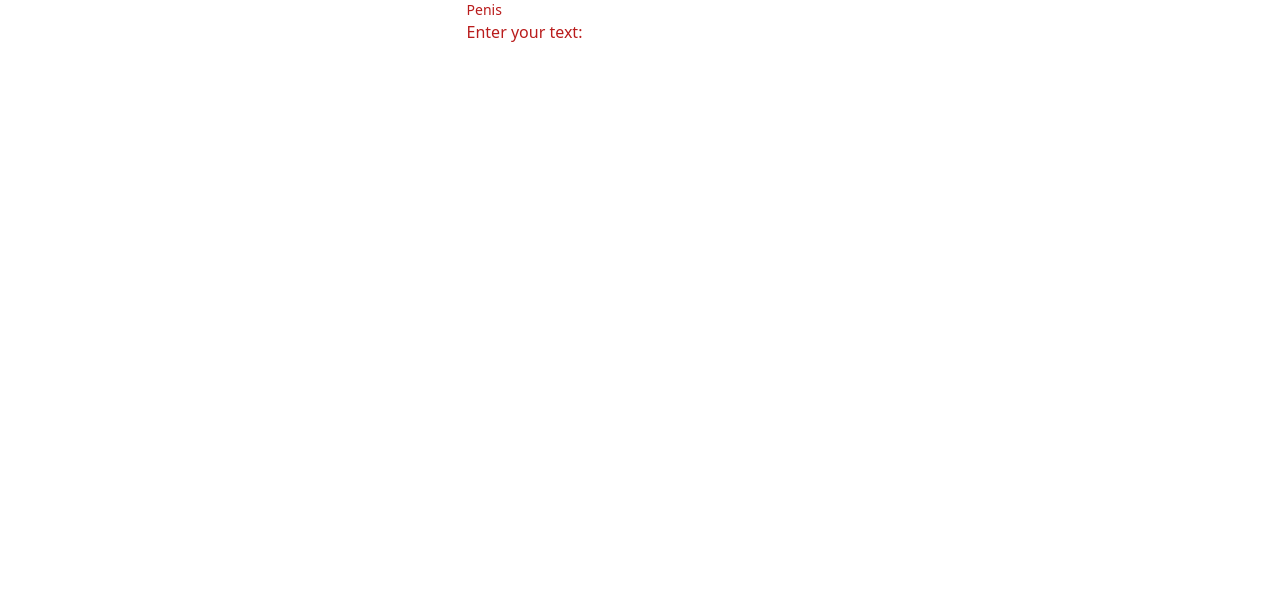
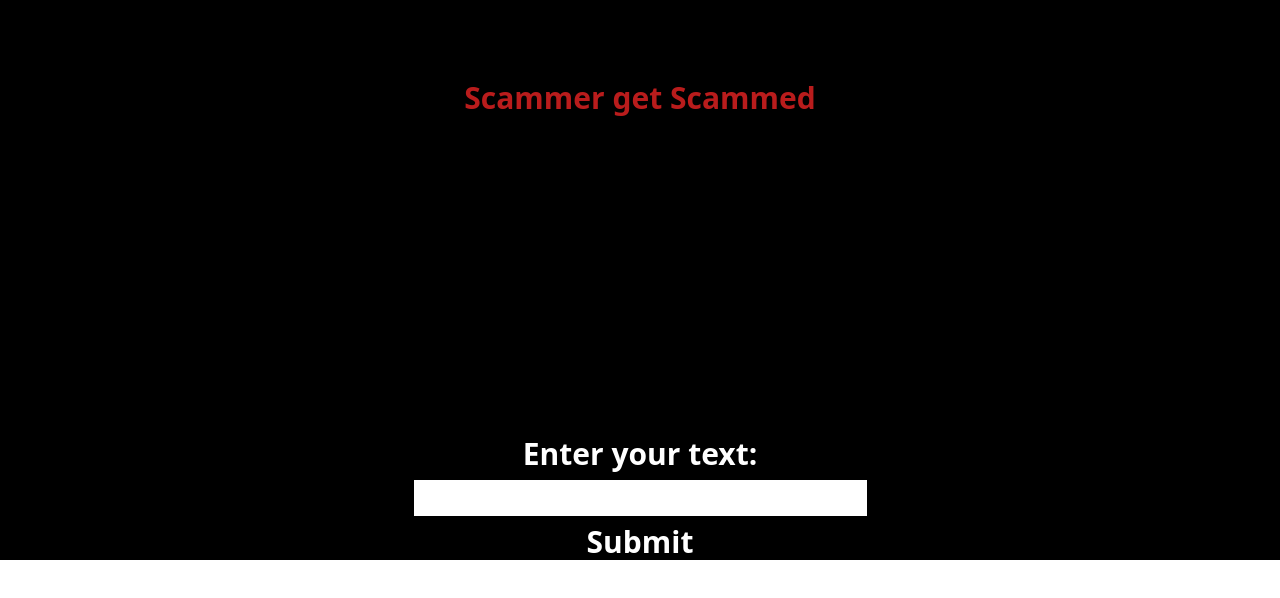
Before and after one commit to UmayerK/Winhacks2024, a React (Create React App) app in the folder win/: page / in a window 1280 px wide. Shown: the top 598 px of the page. Built offline with nearby package versions, Linux system fonts and the light colour scheme.

Commit message:
add styling

```diff
--- a/win/src/App.js
+++ b/win/src/App.js
@@ -3,9 +3,9 @@ import Form from './Textbox.js'; // Importing the Form component
 
 function App() {
   return (
-    <div className="flex items-center flex-col text-red-700">
+    <div className="flex items-center flex-col bg-black ">
       <header className="">
-        <p className="text-sm">Penis</p>
+        <h1 className=" text-red-700 text-3xl font-bold mt-20 flex items-center flex-col"> Scammer get Scammed</h1>
         <Form />
 
       </header>
--- a/win/src/Textbox.js
+++ b/win/src/Textbox.js
@@ -1,12 +1,39 @@
-// Form.js
-
-import React from 'react';
+import React, { useState } from 'react';
 
 function TextBox() {
+  const [inputText, setInputText] = useState(""); // State to store input text
+
+  const exportFunction = () => {
+    // Function to handle exporting the text
+    alert("Works");
+    // Replace this console.log with your desired functionality
+  };
+
+  const handleSubmit = () => {
+    // Call the export function
+    exportFunction();
+  };
+
   return (
-    <div>
-      <label htmlFor="textbox">Enter your text:</label>
-      <input type="text" id="textbox" name="textbox" />
+    <div className="text-3xl font-bold flex flex-col items-center justify-center mt-80  text-white">
+      <form className="font-bold flex flex-col items-center">
+        <label htmlFor="textbox" className="mb-2 font-bold text-white ">Enter your text:</label>
+        <input
+          type="text"
+          id="textbox"
+          name="textbox"
+          className="mb-2"
+          value={inputText}
+          onChange={(e) => setInputText(e.target.value)} // Update input text state
+        />
+        <button
+          type="button" // Use type="button" to prevent form submission
+          onClick={handleSubmit} // Call handleSubmit function on button click
+          className="font-bold"
+        >
+          Submit
+        </button>
+      </form>
     </div>
   );
 }
```
